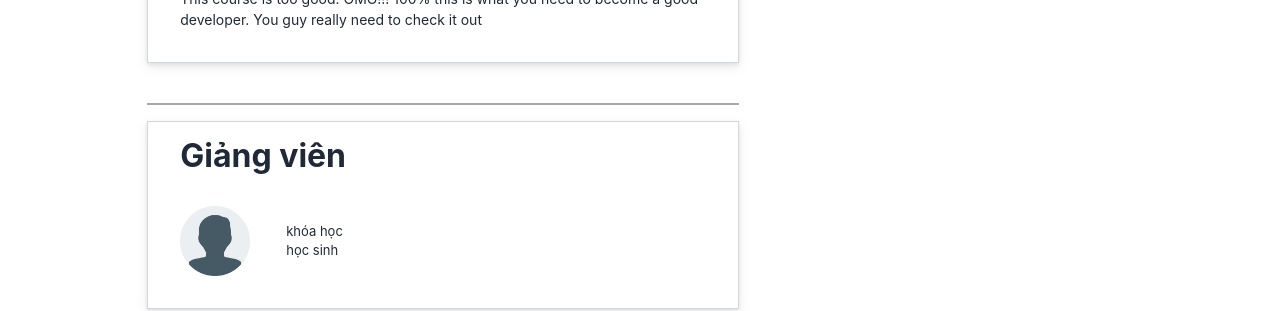
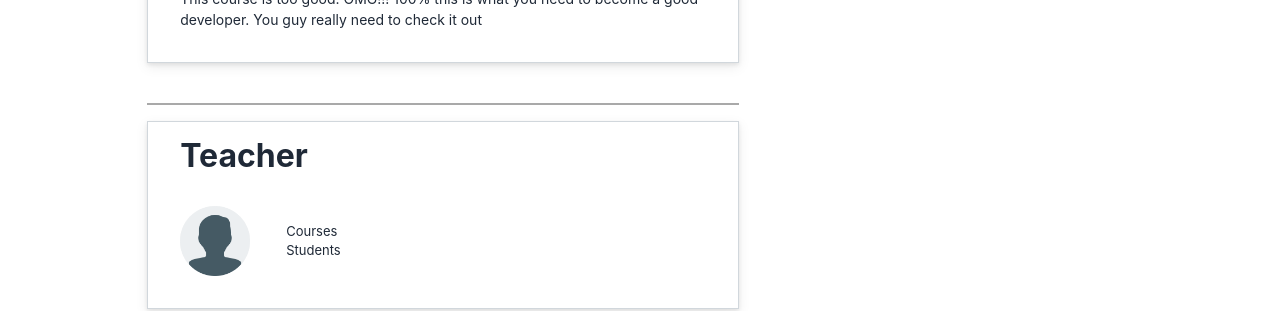
Before and after one commit to ThanhDoDuc/Online-Learning-Web, a React (Create React App) app in the folder client/: page /course/1 in a window 1280 px wide. Shown: the part 1080-1391 px from the top of the page. Built offline with nearby package versions, Linux system fonts and the light colour scheme; no server answers.

Commit message:
translate all to English

```diff
--- a/client/src/Components/UI/TeacherInfo/TeacherInfo.js
+++ b/client/src/Components/UI/TeacherInfo/TeacherInfo.js
@@ -14,7 +14,7 @@ class TeacherInfo extends React.Component {
         return (
             <div className="teacher-card">
                 <div className="teacher-card-header">
-                    Giảng viên
+                    Teacher
                 </div>
                 <div className="teacher-name">
                     {data.name}
@@ -24,19 +24,19 @@ class TeacherInfo extends React.Component {
                 </div>
                 <div className="teacher-info">
                     <div className="teacher-avatar">
-                        <img src={data.avatar || img}/>
+                        <img src={data.avatar || img} />
                     </div>
                     <div className="teacher-overview">
                         <div className="flex">
-                            {Array.from({length: fullStar}, (_, index) => (
+                            {Array.from({ length: fullStar }, (_, index) => (
                                 <FullStar key={index}></FullStar>
                             ))}
-                            {Array.from({length: emptyStar}, (_, index) => (
+                            {Array.from({ length: emptyStar }, (_, index) => (
                                 <EmptyStar key={index}></EmptyStar>
                             ))}
                         </div>
-                        <div className="pl-1">{data.numberCourse} khóa học</div>
-                        <div className="pl-1">{data.numberStudent} học sinh</div>
+                        <div className="pl-1">{data.numberCourse} Courses</div>
+                        <div className="pl-1">{data.numberStudent} Students</div>
                     </div>
                 </div>
                 <div className="teacher-description">
--- a/client/src/Pages/User/CloseAccount/CloseAccount.js
+++ b/client/src/Pages/User/CloseAccount/CloseAccount.js
@@ -70,14 +70,14 @@ const CloseAccount = () => {
         <div className="w-9/12 text-center border-2 border-l-0 border-slate-200">
           <div className="border-2 border-l-0 border-t-0 border-r-0  py-6  border-slate-200">
             <div className="font-bold text-lg">Close Account</div>
-            <div className="text-base">Close your account permanently.</div>
+            <div className="text-base">Close your account adn delete this permanently.</div>
           </div>
           <div className=" p-6 text-start ">
             <div className="flex flex-col w-9/12 mx-auto my-4">
               <label className="pb-2 flex">
                 <label className="font-bold text-red-700">{`Warning: `}</label>
                 If you close your account, you will be unsubcribed from all your
-                courses, and will lose access forever.
+                courses, and will lose access forever. All of your money can't be refund !!!
               </label>
             </div>
             <div className="flex flex-col w-9/12 mx-auto my-4">
```
